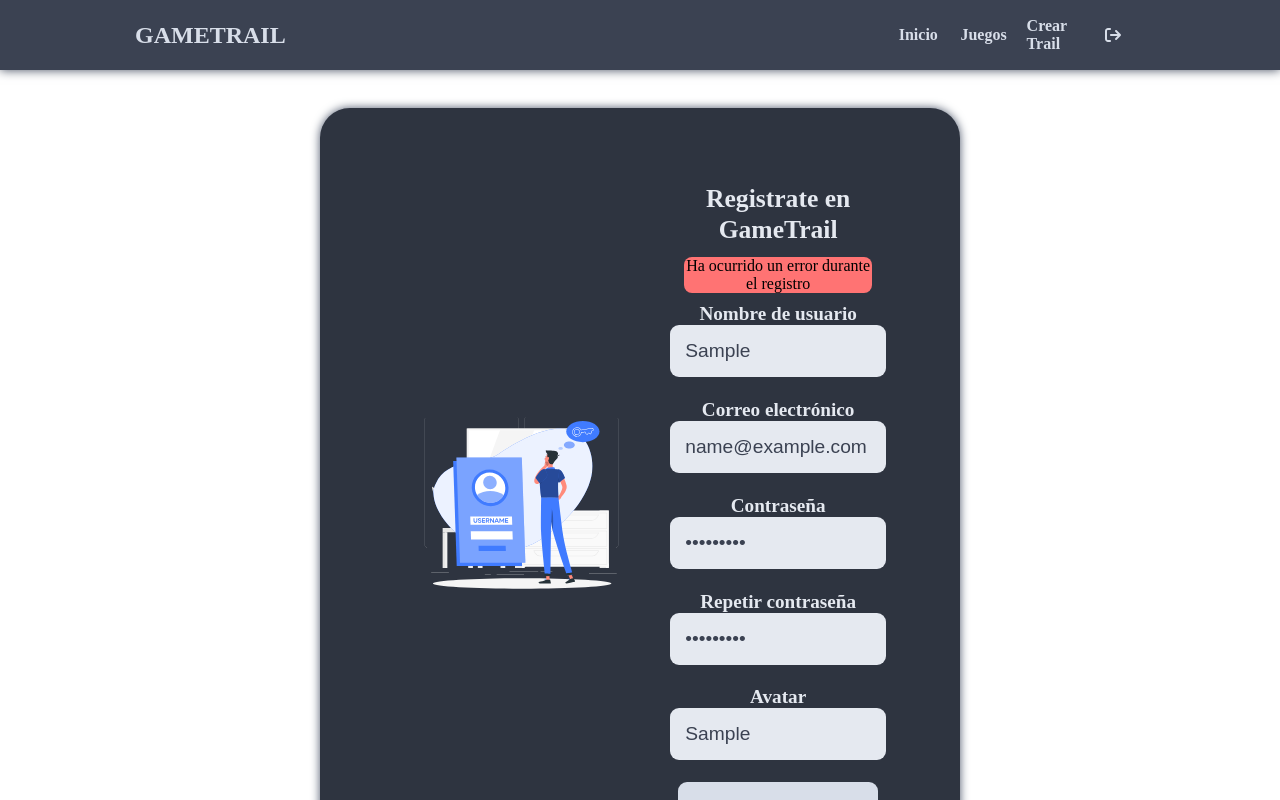
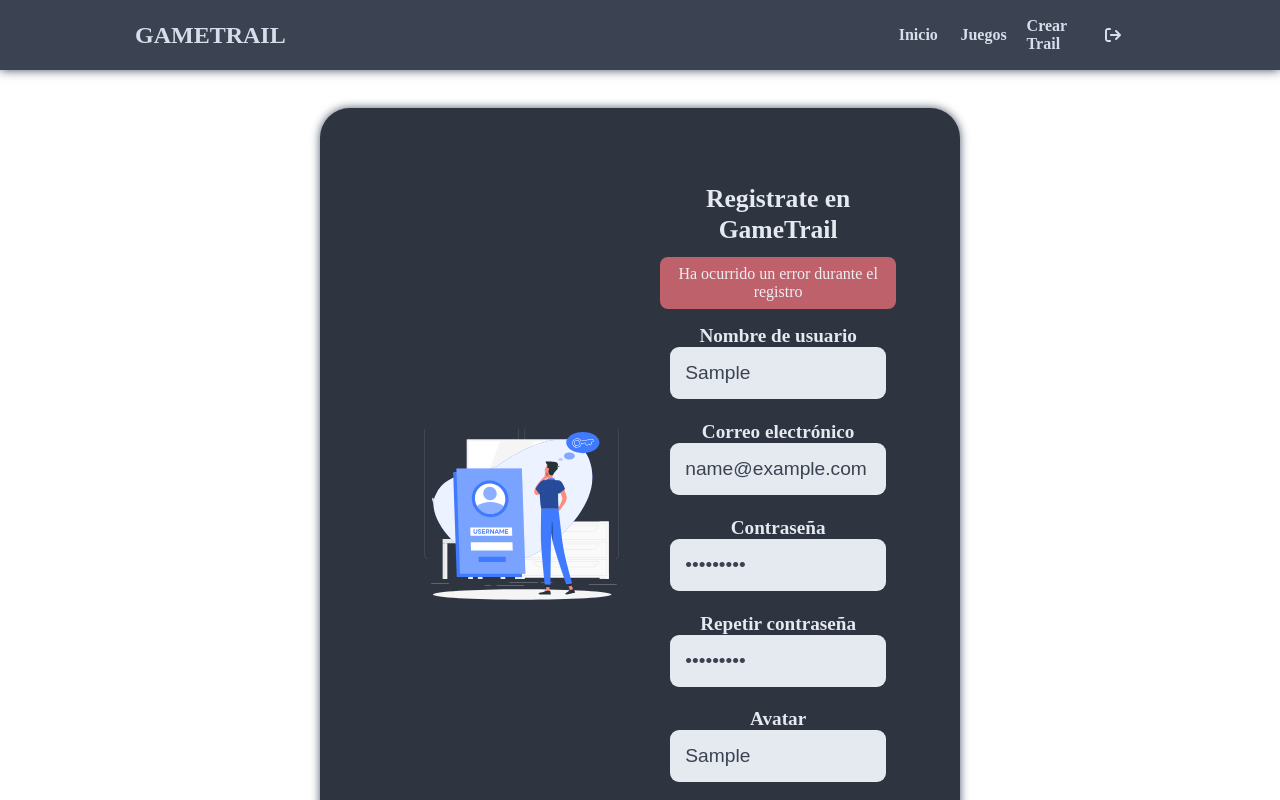
Before and after one commit to GameTrail/gametrail-front, a Next.js app: page /auth/register in a window 1280 px wide. Both pictures are taken after typing "Sample", "name@example.com", "Sample123", "Sample123", "Sample" into the empty fields and a click on the button "Registro". Shown: the top 800 px of the page. Built offline with nearby package versions, Linux system fonts and the light colour scheme; no server answers; a web font is replaced by a local one.

Commit message:
feat: registro con validaciones hecho

```diff
--- a/src/components/Register/RegisterComponent/index.tsx
+++ b/src/components/Register/RegisterComponent/index.tsx
@@ -16,7 +16,7 @@ const Register = () => {
 
   const { handleSetToken } = useGameTrail();
   const router = useRouter();
-  const [message, setMessage] = useState<string>('');
+  const [messages, setMessages] = useState<string[]>([]);
 
   const handleRegister = async (e: any) => {
     e.preventDefault();
@@ -45,16 +45,18 @@ const Register = () => {
         if (response.ok) {
           const data = await response.json();
           handleSetToken(data.token);
-          router.push('/');
-          setMessage('Usuario creado correctamente');
+          router.push('/auth/login');
+          setMessages(['Usuario creado correctamente']);
         } else if (password !== password2) {
-          setMessage('Las contraseñas no coinciden, revisa de nuevo');
+          setMessages(['Las contraseñas no coinciden, revisa de nuevo']);
         } else {
-          const data = await response.json();
-          setMessage(data.non_field_errors[0]);
+          const errorData = await response.json() as { [key: string]: string[] };
+          const errorMessages = Object.entries(errorData)
+            .flatMap(([key, errors]) => errors.map((error) => `${key}: ${error}`));
+          setMessages(errorMessages);
         }
       } catch (error) {
-        setMessage('Ha ocurrido un error durante el registro');
+        setMessages(['Ha ocurrido un error durante el registro']);
       }
     };
     authenticate();
@@ -67,7 +69,10 @@ const Register = () => {
         <Title>
           Registrate en GameTrail
         </Title>
-        {!!message && <ErrorContainer>{message}</ErrorContainer>}
+        {messages.map((message, index) => (
+          // eslint-disable-next-line react/no-array-index-key
+          <ErrorContainer key={index}>{message}</ErrorContainer>
+        ))}
         <Container>
           <Label>
             Nombre de usuario
--- a/src/components/Register/RegisterComponent/styles.ts
+++ b/src/components/Register/RegisterComponent/styles.ts
@@ -81,9 +81,14 @@ export const Input = styled.input`
 export const ErrorContainer = styled.div`
   text-align: center;
   border-radius: 8px;
-  background-color: #ff7373;
+  background-color: ${({ theme }) => theme.nord.red};
+  color: ${({ theme }) => theme.nord.white2};
   border-color: black;
-  width: 80%;
+  width: 100%;
+  margin-bottom: 1rem;
   height: auto;
-  margin: auto;
+  padding: 0.5rem;
+  @media (max-width: 768px) {
+    font-size: 0.7rem;
+  };
 `;
```
